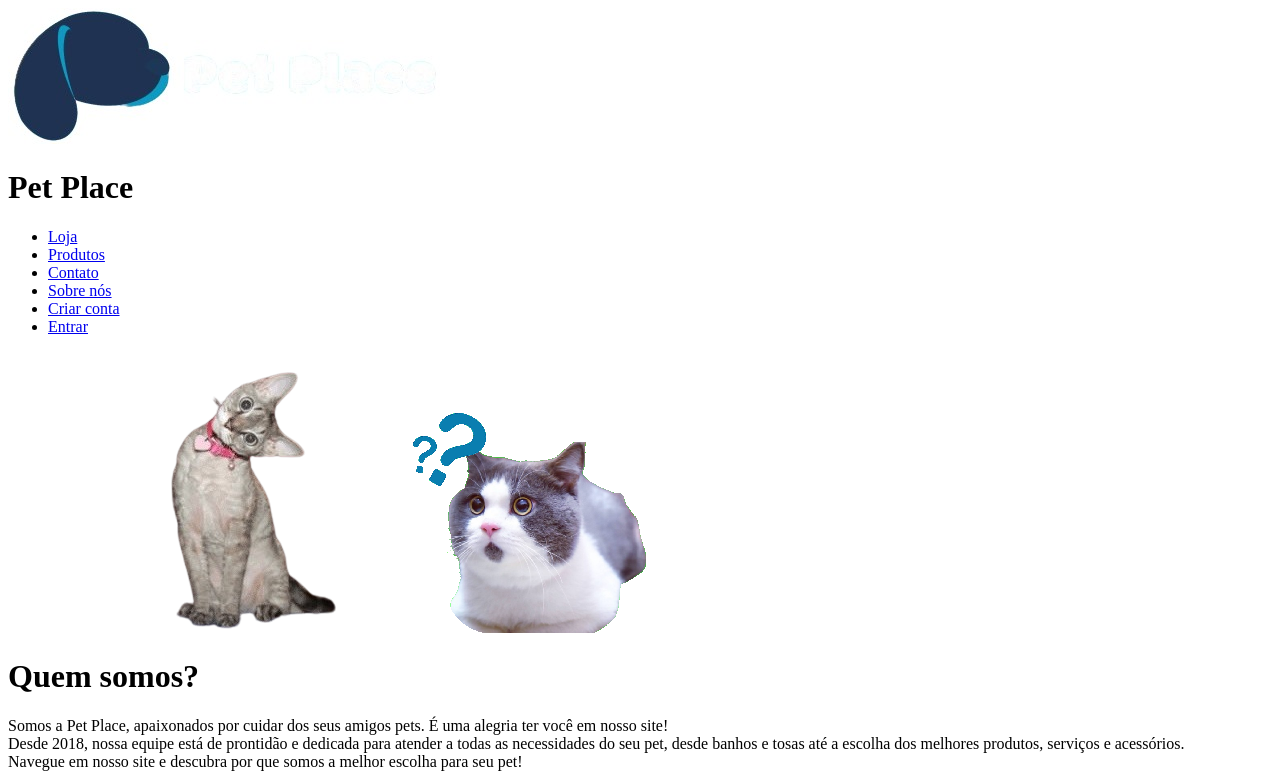
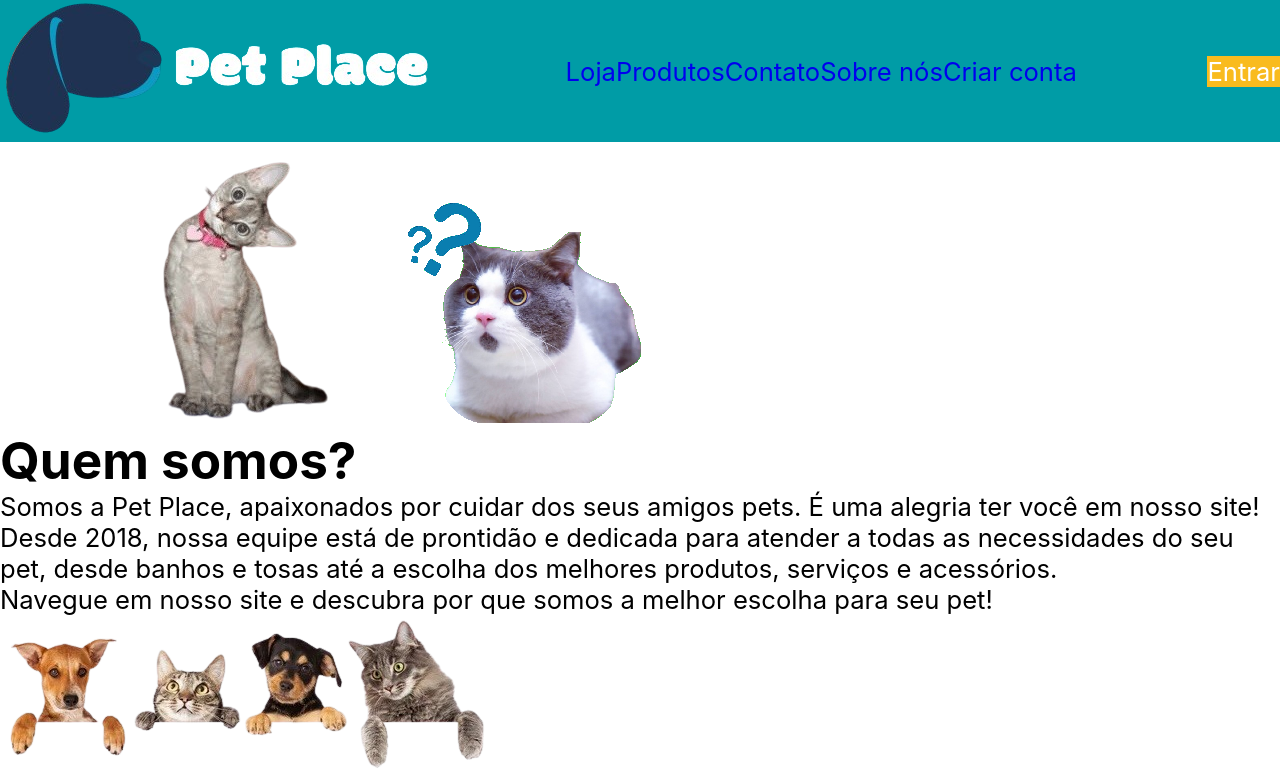
Before and after one commit to CEGS9/ProjetoProz, a plain HTML site: page src/pages/sobrenos.html in a window 1280 px wide. Shown: the top 781 px of the page. Drawn offline with Linux system fonts and the light colour scheme.

Commit message:
padronizado o logo com ancora pra home

```diff
--- a/src/pages/sobrenos.html
+++ b/src/pages/sobrenos.html
@@ -3,23 +3,21 @@
 <head>
     <meta charset="UTF-8">
     <meta name="viewport" content="width=device-width, initial-scale=1.0">
+    <link rel="stylesheet" href="../styles/sobrenos.css">
     <title>Sobre Nós | PetPlace</title>
 </head>
 <body>
     <header>
-        <div class="logo">
-            <img src="../images/logo.png" alt="Logo Pet Place">
-            <h1>Pet Place</h1>
-        </div>
         <nav>
+            <a href="index.html"><img src="../images/LOGO PET PLACE.png" alt="Logo Pet Place"></a>
             <ul>
                 <li><a href="index.html">Loja</a></li>
                 <li><a href="produtos.html">Produtos</a></li>
                 <li><a href="contato.html">Contato</a></li>
                 <li><a href="sobrenos.html">Sobre nós</a></li>
                 <li><a href="criarconta.html">Criar conta</a></li>
-                <li><a href="login.html">Entrar</a></li>
             </ul>
+            <a href="login.html" class="button">Entrar</a>
         </nav>
     </header>
     <main>
@@ -96,11 +94,11 @@
                 </ul>
             </div>
             <div>
-              <h4>Redes</h4>
-              <ul class="redes">
-                <li><a href="http://www.facebbook.com/" target="_blank" >Facebook </a></li>
-                <li><a href="http://www.instagram.com/" target="_blank">Instagram</a></li>
-                <li><a href="https://www.linkedin.com/" target="_blank">Linkedin</a></li>
+                <h4>Redes</h4>
+                <ul class="redes">
+                    <li><a href="http://www.facebbook.com/" target="_blank" >Facebook </a></li>
+                    <li><a href="http://www.instagram.com/" target="_blank">Instagram</a></li>
+                    <li><a href="https://www.linkedin.com/" target="_blank">Linkedin</a></li>
             </ul>
             </div>
         </section>
--- a/src/styles/sobrenos.css
+++ b/src/styles/sobrenos.css
@@ -1,4 +1,37 @@
-.footerLogin{
+* {
+    margin: 0;
+    padding: 0;
+    box-sizing: border-box;
+}
+header {
+    background-color: #009CA6
+
+}
+nav {
+    color: aliceblue;
+    text-align: center;
+    display: flex;
+    justify-content: space-between;
+    align-items: center;
+}
+ul {
+    display: flex;
+    list-style: none;
+
+}
+a {
+    text-decoration: none;
+}
+.button{
+    color: rgb(255, 255, 255);
+    background-color: #F9BB1E;
+}
+body {
+    font-size: 1.6rem;
+    font-family:'inter', black sans-serif;
+}
+
+footer {
     background-color: blueviolet;
     font-size: 25px;
     color: #dfaf67;
@@ -7,4 +40,5 @@
     width: 100%;
     height: 60px;
     margin-top: 60px;
+
 }
```
Also changed, not shown: src/pages/contato.html (+2 -6 lines), src/pages/criarconta.html (+1 -4 lines), src/pages/index.html (+1 -4 lines), src/pages/produtos.html (+1 -4 lines), src/images/logo.png (deleted).
